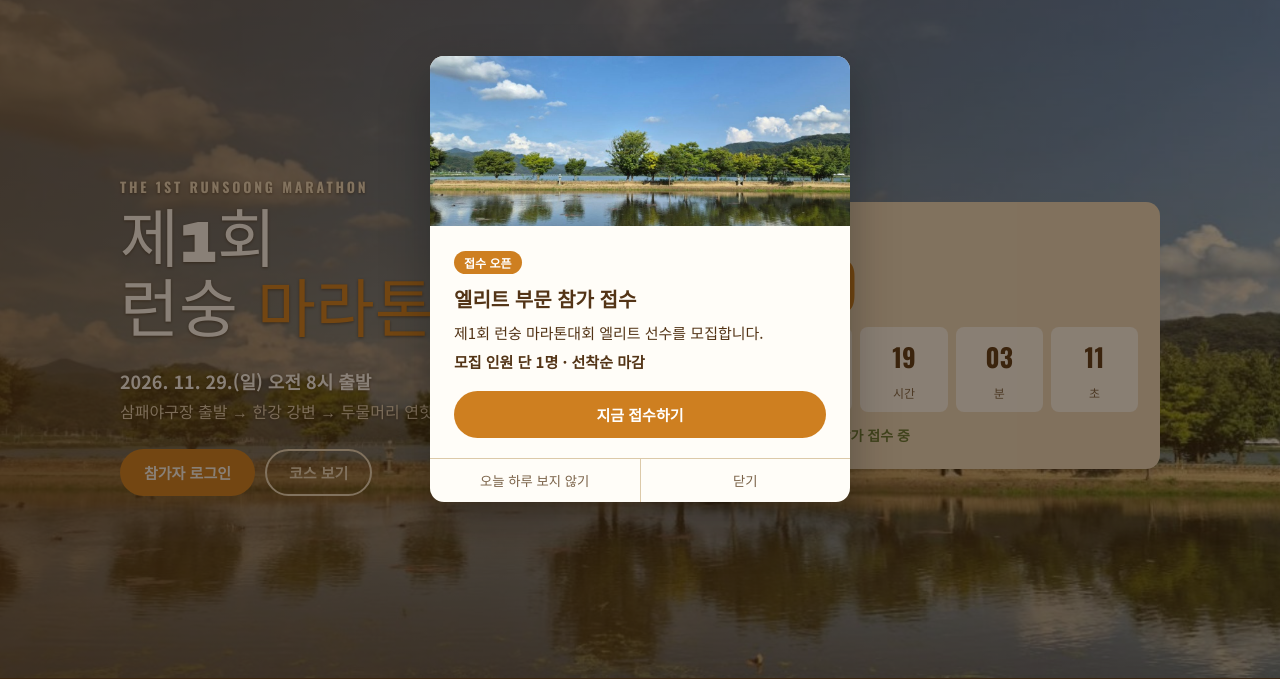
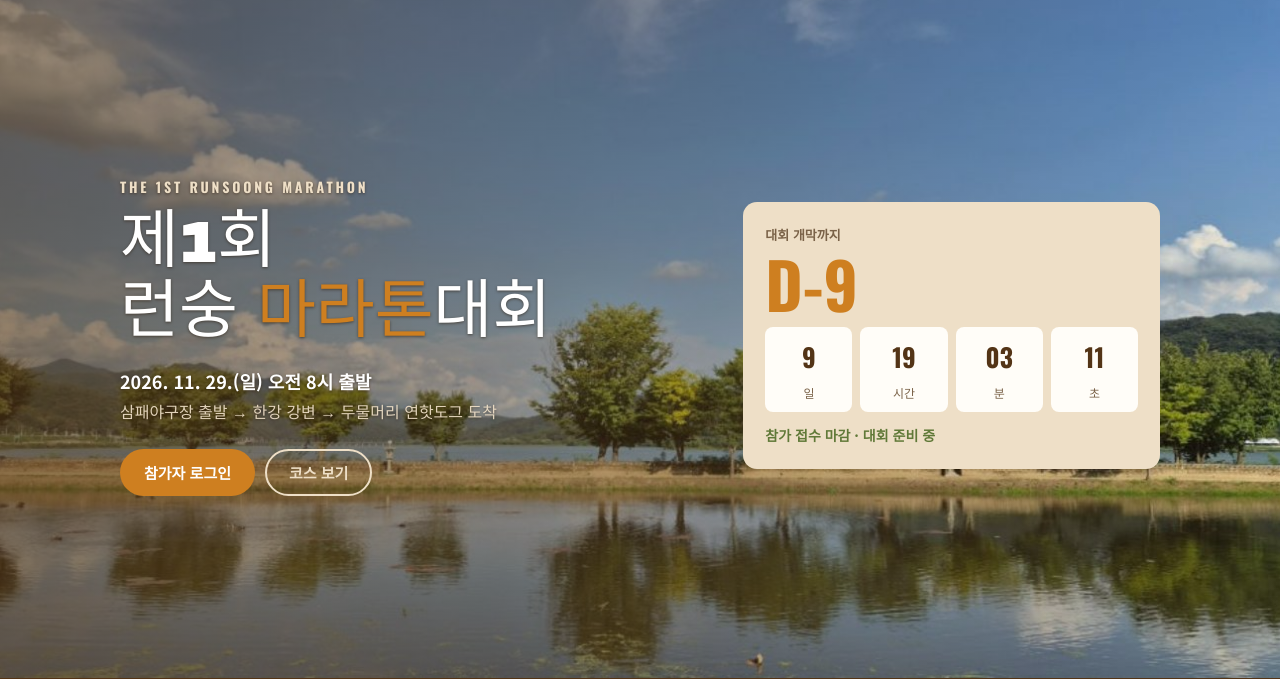
Before and after one commit to nowah00/runsoong-marathon, a plain HTML site: page index.html in a window 1280 px wide. Shown: the part 121-800 px from the top of the page. Drawn offline with nearby package versions, Linux system fonts and the light colour scheme.

Commit message:
엘리트 부문 참가 접수 마감
이예림 선수 접수 완료에 따라 ENTRY_CLOSED를 true로 전환해 모든 기기에서 접수 마감 상태로 표시.

Co-Authored-By: Claude Opus 5.5 <noreply@anthropic.com>
Claude-Session: https://claude.ai/code/session_018dH9Wz5dx5UxB5ovpTtzRA

```diff
--- a/index.html
+++ b/index.html
@@ -887,7 +887,7 @@ function resetBibPreview(){ $("bib-panel").hidden=true; $("bib-toggle").setAttri
    서버가 없으므로 접수 완료 여부는 이 브라우저에만 저장됩니다.
    테스트 후 초기화: 주소 끝에 #reset-entry 를 붙여 접속 */
 /* 조직위원회 공식 마감 스위치: true로 바꾸면 모든 기기에서 접수 마감 상태로 보입니다 */
-var ENTRY_CLOSED = false;
+var ENTRY_CLOSED = true;
 var ENTRY_KEY="rs_applied", POPUP_KEY="rs_popup_hide", queuePassed=false;
 function lsGet(k){ try{ return localStorage.getItem(k); }catch(e){ return null; } }
 function lsSet(k,v){ try{ v==null?localStorage.removeItem(k):localStorage.setItem(k,v); }catch(e){} }
```
